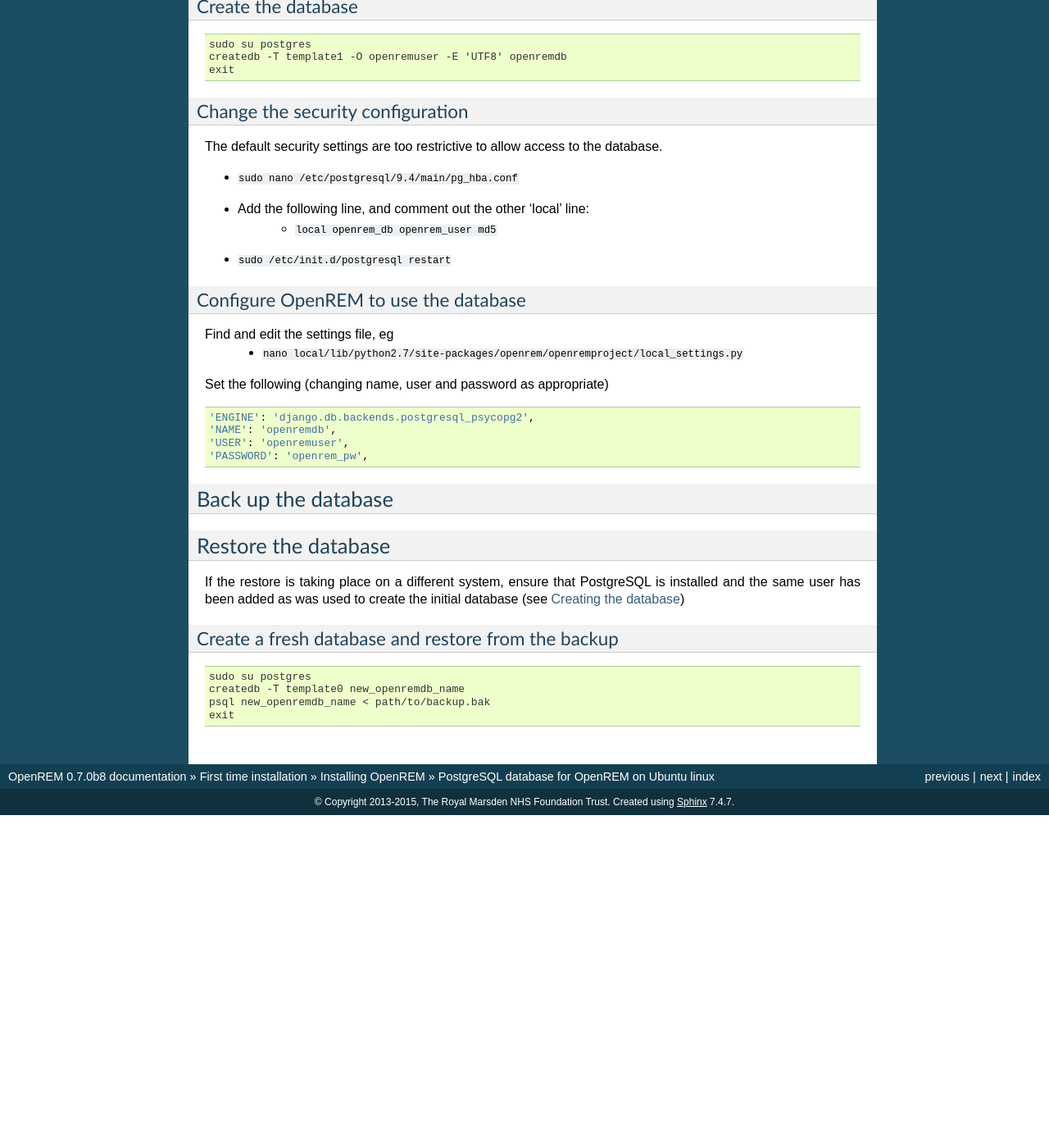
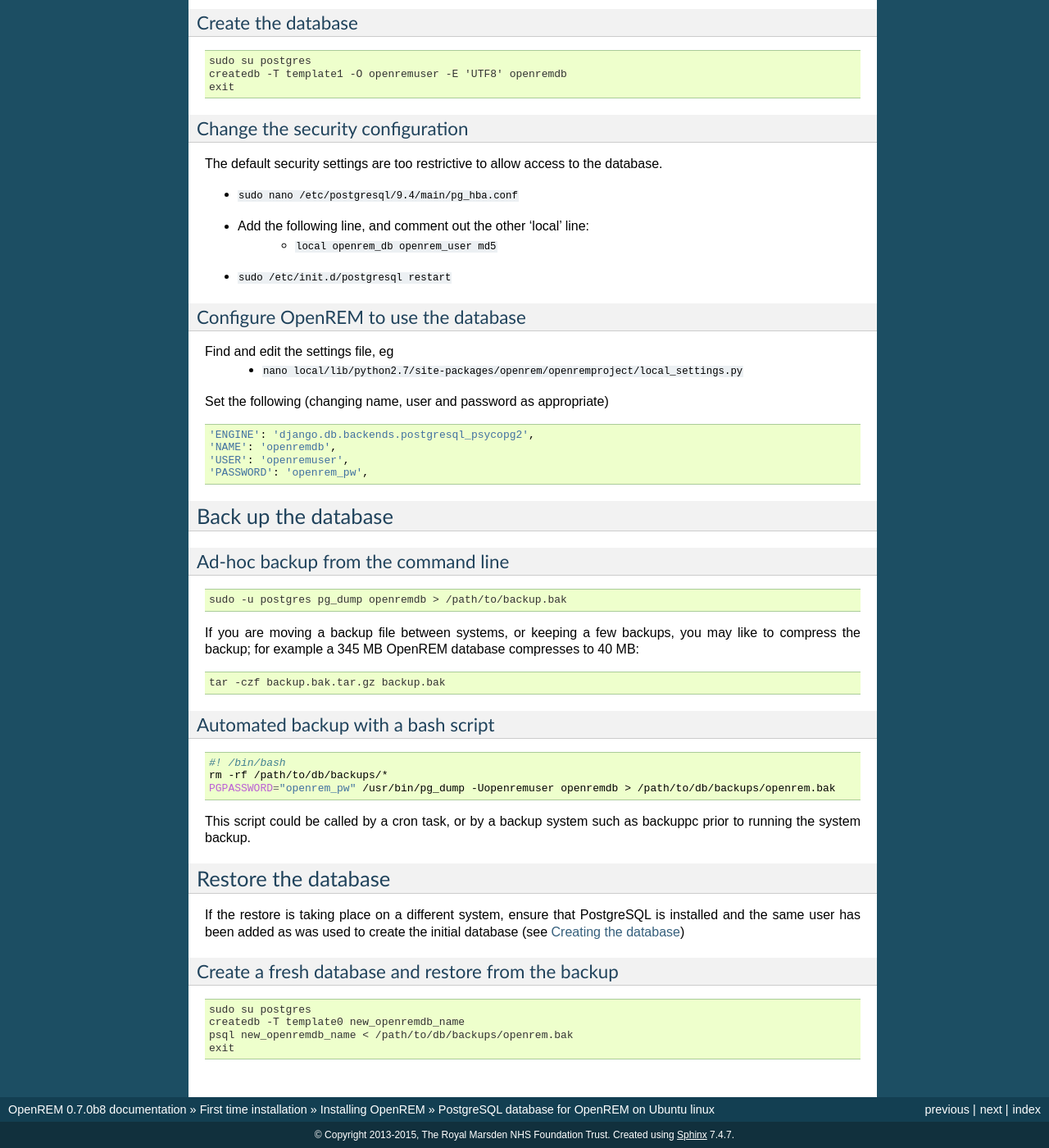
Before and after one commit to ckswilliams/modOpenREM, a Sphinx documentation site: the page built from docs/postgresql.rst, in a window 1280 px wide and 1400 px high, scrolled down 936 px. Shown: the whole window at 82% size. Built offline with Sphinx 7.4.7, drawn with Linux system fonts in a browser that asks for light colours; before the commit the page ends 1930 px from its top, so only the background shows below that; some of the changed text lies outside the part shown.

Commit message:
Added the backup instructions, other minor changes

```diff
--- a/docs/postgresql.rst
+++ b/docs/postgresql.rst
@@ -24,8 +24,11 @@
 Create a user for the database
 ==============================
 
-+ ``sudo -u postgres createuser -P openremuser``
-+ Enter password, twice
+.. sourcecode:: console
+
+    sudo -u postgres createuser -P openremuser``
+
+Enter a new password for the openremuser, twice
 
 Optional: Specify the location for the database
 -----------------------------------------------
@@ -99,6 +102,31 @@
 Back up the database
 ********************
 
+Ad-hoc backup from the command line
+===================================
+
+.. sourcecode:: console
+
+    sudo -u postgres pg_dump openremdb > /path/to/backup.bak
+
+If you are moving a backup file between systems, or keeping a few backups, you may like to compress the backup; for
+example a 345 MB OpenREM database compresses to 40 MB:
+
+.. sourcecode:: console
+
+    tar -czf backup.bak.tar.gz backup.bak
+
+Automated backup with a bash script
+===================================
+
+.. sourcecode:: bash
+
+    #! /bin/bash
+    rm -rf /path/to/db/backups/*
+    PGPASSWORD="openrem_pw" /usr/bin/pg_dump -Uopenremuser openremdb > /path/to/db/backups/openrem.bak
+
+This script could be called by a cron task, or by a backup system such as backuppc prior to running the system backup.
+
 ********************
 Restore the database
 ********************
@@ -113,5 +141,5 @@
 
     sudo su postgres
     createdb -T template0 new_openremdb_name
-    psql new_openremdb_name < path/to/backup.bak
+    psql new_openremdb_name < /path/to/db/backups/openrem.bak
     exit
```
